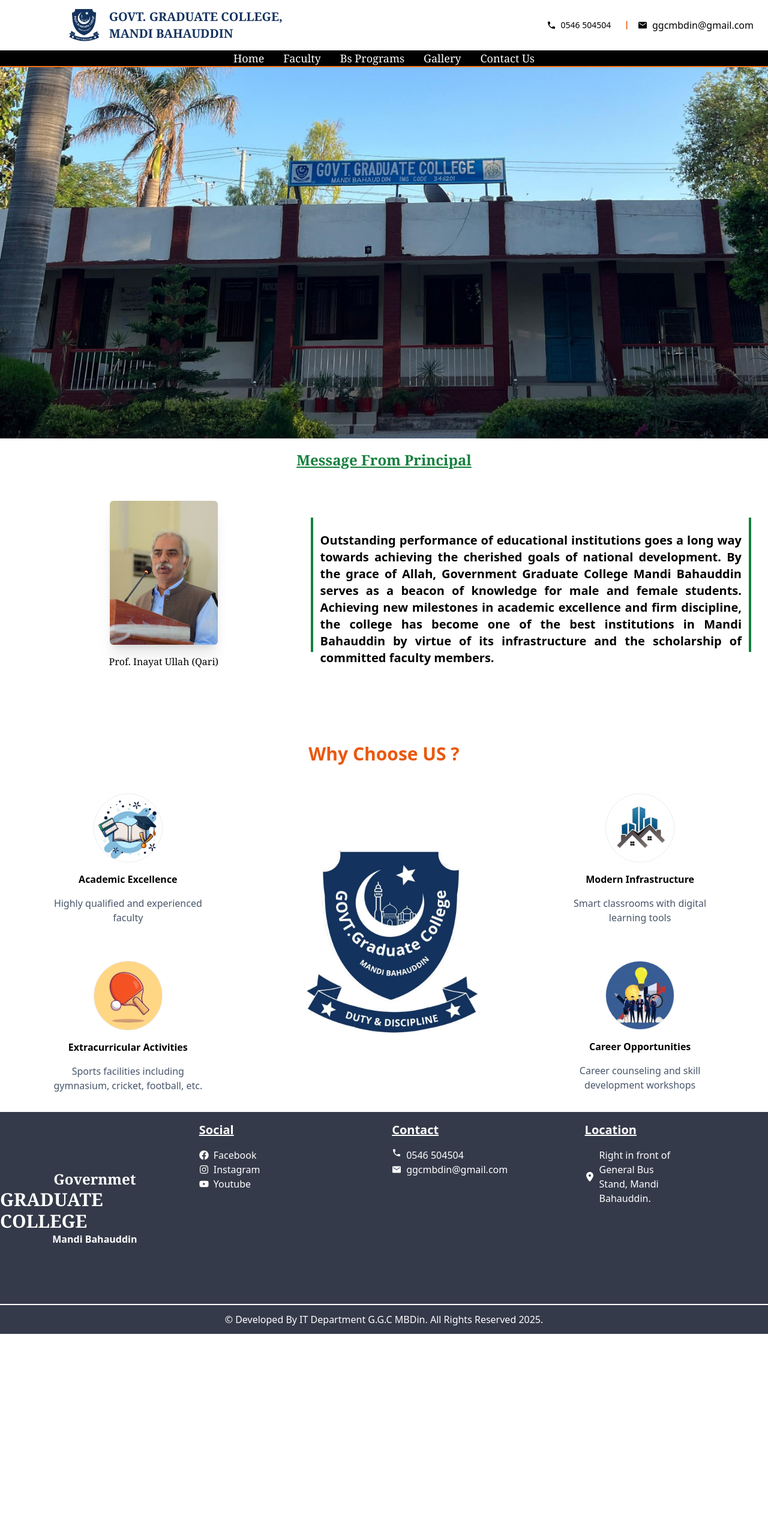
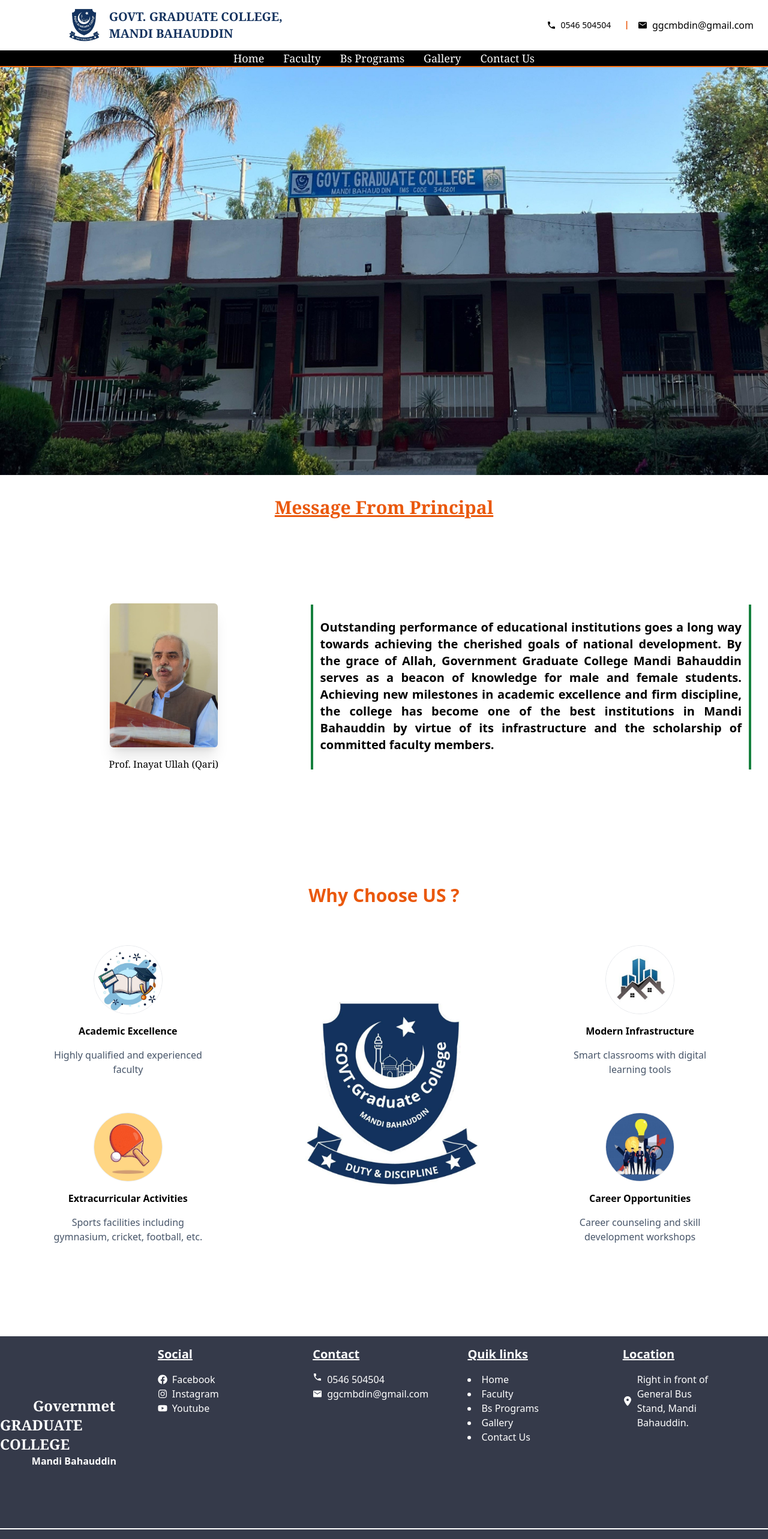
Before and after one commit to hamza-1897/ggc-mbdin, a React (Vite) app: page / in a window 1280 px wide. Shown: the top 2566 px of the page at 60% size. Before the commit the page ends 2224 px from the top, so only its background shows below. Built offline with nearby package versions, Linux system fonts and the light colour scheme.

Commit message:
framer motion added

```diff
--- a/package.json
+++ b/package.json
@@ -10,6 +10,7 @@
     "preview": "vite preview"
   },
   "dependencies": {
+    "framer-motion": "^12.23.12",
     "react": "^18.3.1",
     "react-dom": "^18.3.1",
     "react-icons": "^5.4.0",
--- a/src/components/Card.jsx
+++ b/src/components/Card.jsx
@@ -1,10 +1,20 @@
 import React from 'react'
-
+import {motion} from "framer-motion"
 
 function Card(props) {
   return (
     <>
-      <div  className='flex cursor-pointer hover:scale-105 mt-2 transition hover:shadow-lg hover:shadow-green-700 flex-col w-44 border overflow-hidden  border-green-800 rounded-lg'>
+      <motion.div
+
+      initial ={{opacity:0 , scale:0.7}}
+      whileInView={ {opacity:1 , scale:1}}
+
+      transition={ {
+        duration : 1,
+        ease : "easeOut"
+      }}
+
+      className='flex cursor-pointer hover:scale-105 mt-2 transition hover:shadow-lg hover:shadow-green-700 flex-col w-44 border overflow-hidden  border-green-800 rounded-lg'>
         <div className='w-full h-[40%]'>
         <img src={props.image} alt="image" className='h-full w-full' />
 
@@ -14,7 +24,7 @@
         <h1>{props.depart}</h1>
         </div>
 
-      </div>
+      </motion.div>
     </>
   )
 }
--- a/src/components/Choose.jsx
+++ b/src/components/Choose.jsx
@@ -5,24 +5,58 @@
 import academic from '../ColgPics/academic.jpeg'
 import logo from '../ColgPics/logo.jpg'
 import career from '../ColgPics/career.jpeg'
+import {motion } from "framer-motion"
+
 function Choose() {
   return (
     <>
-    <div className='my-4 py-2'> <h1 className='text-center  text-3xl font-bold motion-safe:animate-bounce  text-orange-600'>Why Choose US ?</h1></div>
+<div className=' h-[90vh] my-8'>
+    <div className=' my-8 py-2'> <h1 className='text-center  text-3xl font-bold motion-safe:animate-bounce  text-orange-600'>Why Choose US ?</h1></div>
 
       <div className='w-full flex items-center my-4  justify-around '>
-        <div className='md:h-full h-[50%] w-[30%] flex items-center gap-7 justify-center  flex-col'>
+
+        <motion.div
+        initial={{ opacity: 0, x: -100 }}
+       whileInView = {{ opacity:1, x: 0}}
+
+       transition={{
+        duration: 2,
+        ease: "easeOut"
+      }}
+
+      viewport={{
+        always: true,
+        amount: 0.3
+      }}
+        className='md:h-full h-[50%] w-[30%] flex items-center gap-7 justify-center  flex-col'>
           <ChooseCard image={academic} name="Academic Excellence" detail="Highly qualified and experienced faculty"/>
          <ChooseCard image={sport} name="Extracurricular Activities" detail="Sports facilities including gymnasium, cricket, football, etc. "/>
-        </div>
+        </motion.div>
+
         <div className='h-full w-[30%] flex'>
           <img src={logo} alt="logo" className=''/>
         </div>
-        <div className=' h-full  w-[30%] flex items-center gap-7 justify-center  flex-col'>
+        <motion.div
+        initial={{ opacity: 0, x: 100 }}
+       whileInView = {{ opacity:1, x: 0}}
+
+       transition={{
+        duration: 2,
+        ease: "easeOut"
+      }}
+
+      viewport={{
+        always: true,
+        amount: 0.3
+      }}
+        className=' h-full  w-[30%] flex items-center gap-7 justify-center  flex-col'>
         <ChooseCard image={structure} name=" Modern Infrastructure"  detail="Smart classrooms with digital learning tools"/>
         <ChooseCard image={career} name=" Career Opportunities" detail="Career counseling and skill development workshops " />
-        </div>
+        </motion.div>
       </div>
+
+</div>
+
     </>
   )
 }
--- a/src/components/Footer.jsx
+++ b/src/components/Footer.jsx
@@ -2,6 +2,8 @@
 
 import { IoMdMail } from "react-icons/io";
 import { FaFacebook } from "react-icons/fa";
+import { NavLink , Link} from 'react-router-dom'
+
 import { IoMdCall } from "react-icons/io";
 import { FaYoutube } from "react-icons/fa";
 import { FaInstagram } from "react-icons/fa6";
@@ -15,7 +17,7 @@
         <div id='rightFoot' className='md:h-full  md:w-[30%]  h-[30%] w-full flex flex-col items-center justify-center'>
 
               <h1 className='text-white text-2xl font-serif font-semibold '>Governmet</h1>
-        <h1 className='text-white  text-3xl font-semibold  font-serif'> GRADUATE COLLEGE</h1>
+        <h1 className='text-white  text-2xl font-semibold  font-serif'> GRADUATE COLLEGE</h1>
         <h1 className='text-white font-semibold '>Mandi Bahauddin</h1>
 
         </div>
@@ -40,6 +42,19 @@
 
         </div>
 
+        <div id='centerFoot' className='md:h-full  md:w-[30%]  h-[30%] w-full  flex text-white  px-4 flex-col justify-start pt-4 '>
+            <h1 className='font-bold text-xl mb-4 underline'>Quik links</h1>
+
+          <li className='hover:underline'><Link to="/" >Home</Link></li>
+            <li className='hover:underline'><Link to="/faculty">Faculty</Link></li>
+            <li className='hover:underline'><Link to="/bsprograms">Bs Programs</Link></li>
+            <li className='hover:underline'><Link to="/gallery">Gallery</Link></li>
+            <li className='hover:underline'><Link to="/contact">Contact Us</Link></li>
+
+
+
+        </div>
+
         <div className='md:h-full  md:w-[30%]  h-[30%] w-full  flex text-white  px-4 flex-col justify-start pt-4 '>
         <h1 className='font-bold text-xl mb-4 underline'>Location</h1>
         <li className='flex items-center'><FaLocationDot className='mr-2 cursor-pointer' /> <p className='text-wrap  w-32 '>Right in front of General Bus Stand, Mandi Bahauddin. </p></li>
--- a/src/components/Header.jsx
+++ b/src/components/Header.jsx
@@ -5,6 +5,8 @@
 import { NavLink , Link} from 'react-router-dom'
 import { useState } from 'react';
 import { RxCross2 } from "react-icons/rx";
+import {motion} from 'framer-motion';
+
 import { FaBars } from "react-icons/fa";
 
 function Header() {
@@ -16,7 +18,21 @@
 
   return (
     <>
-      <div id='header' className='bg-white  w-full h-[25vh] md:h-28'>
+      <motion.div
+       initial={{ opacity: 0, y: -100 }}
+       animate = {{ opacity:1, y: 0}}
+
+       transition={{
+        duration: 1,
+        ease: "easeOut"
+      }}
+
+      viewport={{
+        once: true,
+        amount: 0.2
+      }}
+
+      id='header' className='bg-white  w-full h-[25vh] md:h-28'>
         <div id='upperHeader' className='w-full h-[80%] md:h-[75%] flex md:flex-row flex-col-reverse md:justify-start justify-center items-center '>
            <div className='flex justify-center  gap-4 py-2 items-center  md:gap-2 overflow-hidden md:h-full h-60% w-full md:w-[60%]'>
             <div id='logo' className='h-full flex items-center justify-center ml-4 w-[30%] md:w-[10%]'>
@@ -67,7 +83,7 @@
 
 
 
-      </div>
+      </motion.div>
     </>
 
   )
--- a/src/components/Photos.jsx
+++ b/src/components/Photos.jsx
@@ -23,6 +23,7 @@
 const Photos = () => {
 
      const pics = [
+     { id: 'a16', src: home2 },
     { id: 'a1', src: activity },
     { id: 'a2', src: activity1 },
     { id: 'a3', src: activity2 },
@@ -34,6 +35,12 @@
     { id: 'a9', src: mela1 },
     { id: 'a10', src: mela2 },
     { id: 'a11', src: mela3 },
+
+    { id: 'a12', src: home },
+    { id: 'a13', src: home0 },
+    { id: 'a15', src: home1 },
+    { id: 'a17', src: home3 },
+    { id: 'a18', src: home5 },
 
 
 
--- a/src/components/Principle.jsx
+++ b/src/components/Principle.jsx
@@ -1,22 +1,53 @@
 import React from 'react'
 import photo from '../ColgPics/principl.jpg'
+import {motion} from "framer-motion"
+
+
 function Principle() {
   return (
     <>
-      <div id='container' className='flex flex-col  w-full h-[95vh] my-10 gap-8 md:h-[60vh]  md:my-3 md:p-2'>
+      <div id='container' className='flex flex-col  w-full h-[95vh] my-10 gap-8 md:h-[80vh]  md:my-3 md:p-2'>
 <div >
-    <h1 className='text-center text-green-700 text-2xl font-serif underline font-bold'>Message From Principal</h1>
+    <h1 className='text-center text-orange-600 text-3xl md:mt-4 font-serif underline font-bold'>Message From Principal</h1>
 </div>
-     <div className='flex flex-col md:flex-row h-auto justify-center   md:w-full mt-4 md:my-0 p-5 items-center'>
-     <div id='image' className='flex flex-col justify-center  items-center h-[20%] md:h-full w-[40%]'>
+     <div className='flex flex-col md:flex-row h-auto justify-center  md:h-[80%] md:w-full mt-4 md:my-0 p-5 items-center'>
+     <motion.div
+
+        initial={{ opacity: 0, x: -100  }}
+       whileInView = {{ opacity:1, x: 0}}
+
+       transition={{
+        duration: 1.5,
+        ease: "easeOut"
+      }}
+
+      viewport={{
+        once: true,
+        amount: 0.2
+      }}
+     id='image' className='flex flex-col justify-center  items-center h-[20%] md:h-full w-[40%]'>
         <img src={photo} alt="" className='h-60 shadow-xl  rounded-md'  />
         <h1 className='font-serif font-medium mt-4'>Prof. Inayat Ullah (Qari) </h1>
-        </div>
+        </motion.div>
 
-        <div id='message' className='md:w-[60%] w-[90%] mt-14 px-3 md:my-0 py-1 h-[50%] md:h-[80%] border-x-4 border-green-700 md:px-3 md:py-6'>
+        <motion.div
+
+        initial={{ opacity: 0, x: 100  }}
+       whileInView = {{ opacity:1, x: 0}}
+
+       transition={{
+        duration: 1.5,
+        ease: "easeOut"
+      }}
+
+      viewport={{
+        once: true,
+        amount: 0.2
+      }}
+        id='message' className='md:w-[60%] w-[90%] mt-14 px-3 md:my-0 py-1 h-[50%] md:h-[60%] border-x-4 border-green-700 md:px-3 md:py-6'>
 
         <p className='text-justify font-semibold font-sans  md:text-xl w-full md:h-full'> Outstanding performance of educational institutions goes a long way towards achieving the cherished goals of national development. By the grace of Allah, Government Graduate College Mandi Bahauddin serves as a beacon of knowledge for male and female students. Achieving new milestones in academic excellence and firm discipline, the college has become one of the best institutions in Mandi Bahauddin by virtue of its infrastructure and the scholarship of committed faculty members.</p>
-        </div>
+        </motion.div>
         </div>
       </div>
     </>
--- a/src/pages/Home.jsx
+++ b/src/pages/Home.jsx
@@ -3,14 +3,29 @@
 import main2 from '../ColgPics/home01.jpg'
 import Principle from '../components/Principle'
 import Choose from '../components/Choose'
-
+import {motion } from "framer-motion"
 
 function Home() {
   return (
-    <div className=" z-10">
-      <div className='z-10'>
-      <img src={main} alt="" />
-      </div>
+    <div className=" z-10 ">
+      <motion.div
+
+       initial={{ opacity: 0, scale: 0.2  }}
+       animate = {{ opacity:1, scale: 1}}
+
+       transition={{
+        duration: 1.5,
+        ease: "easeOut"
+      }}
+
+      viewport={{
+        once: true,
+        amount: 0.2
+      }}
+
+      className=' h-[85vh]'>
+      <img src={main} alt="" className='h-full w-full' />
+      </motion.div>
 
  <Principle />
       <Choose/>
```
Also changed, not shown: 1 other file (tests, documents, lock files or other folders).
